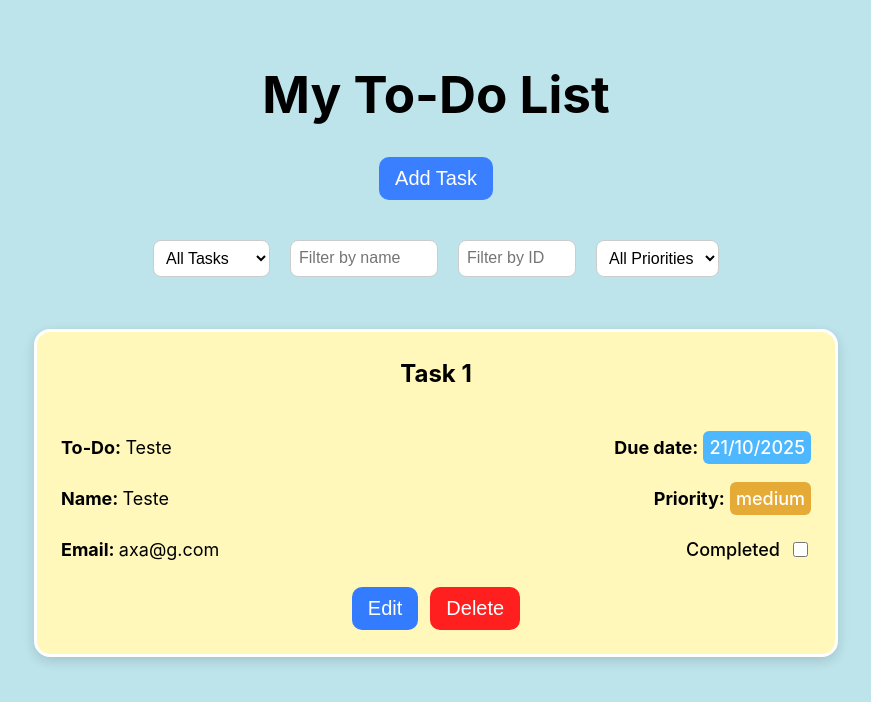
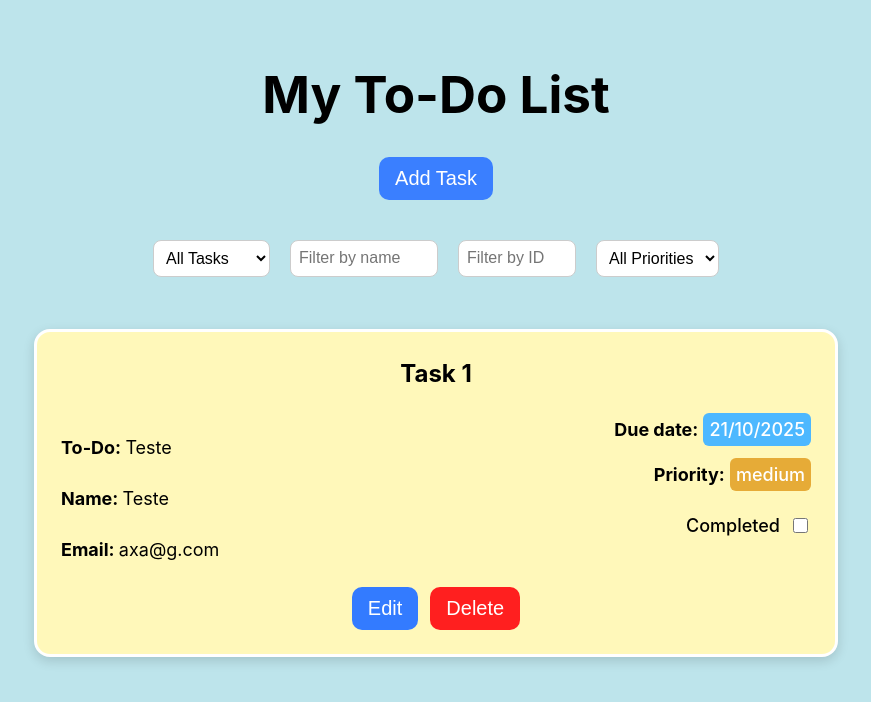
Before and after one commit to DiogoLanc/react-todo-list, a React (Vite) app: page / in a window 1280 px wide. Shown: the top 702 px of the page, without its empty margins (204-1075 px from the left). Built offline with nearby package versions, Linux system fonts and the light colour scheme; data requests are answered from the project's data file.

Commit message:
hydration error fix

```diff
--- a/src/components/TaskItem.tsx
+++ b/src/components/TaskItem.tsx
@@ -40,7 +40,7 @@ export const TaskItem: React.FC<TaskItemProps> = (props) => {
           className="task-item-right"
           style={{ textAlign: "right", flexShrink: 0 }}
         >
-          <p>
+          <div>
             <strong>Due date:</strong>{" "}
             <Popover
               trigger={
@@ -53,7 +53,7 @@ export const TaskItem: React.FC<TaskItemProps> = (props) => {
               }
               message={getDueDateInfo(props.dueDate, props.completed)}
             />
-          </p>
+          </div>
           <p>
             <strong>Priority:</strong>{" "}
             <span
```
